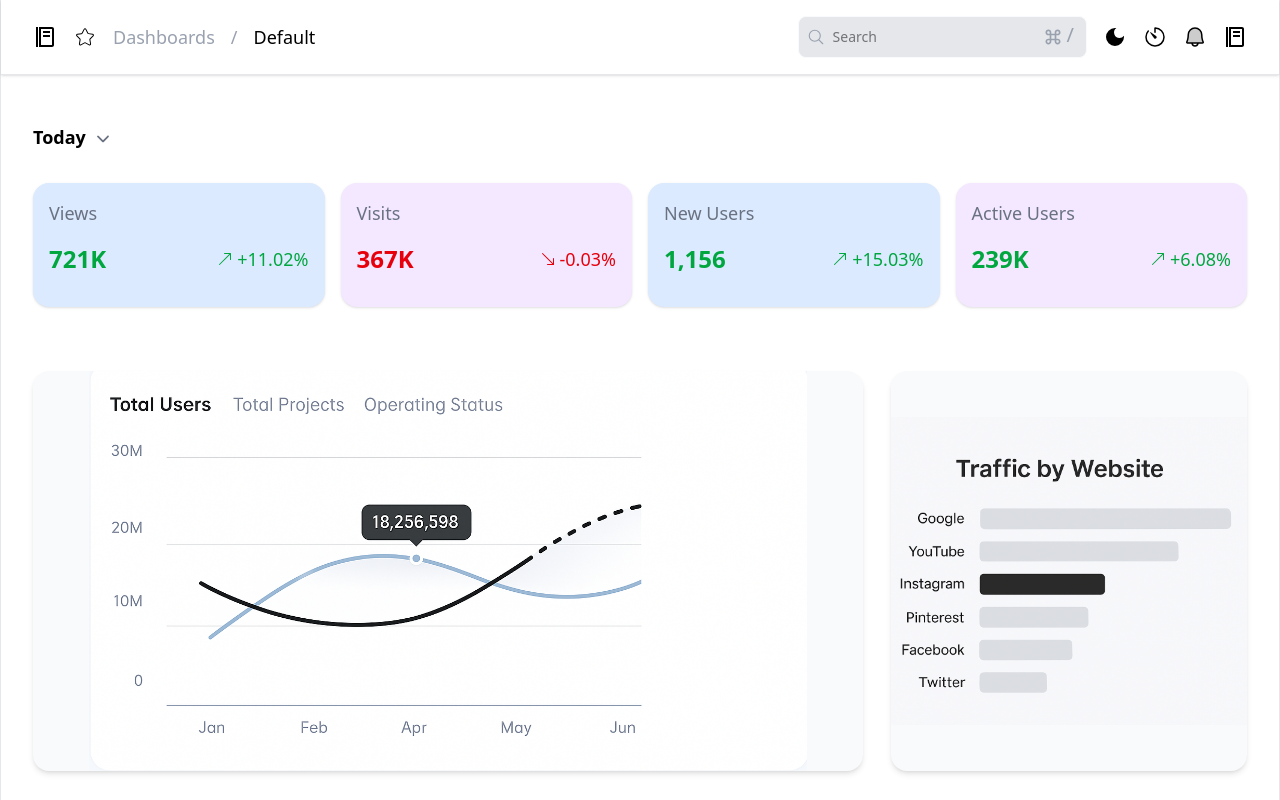
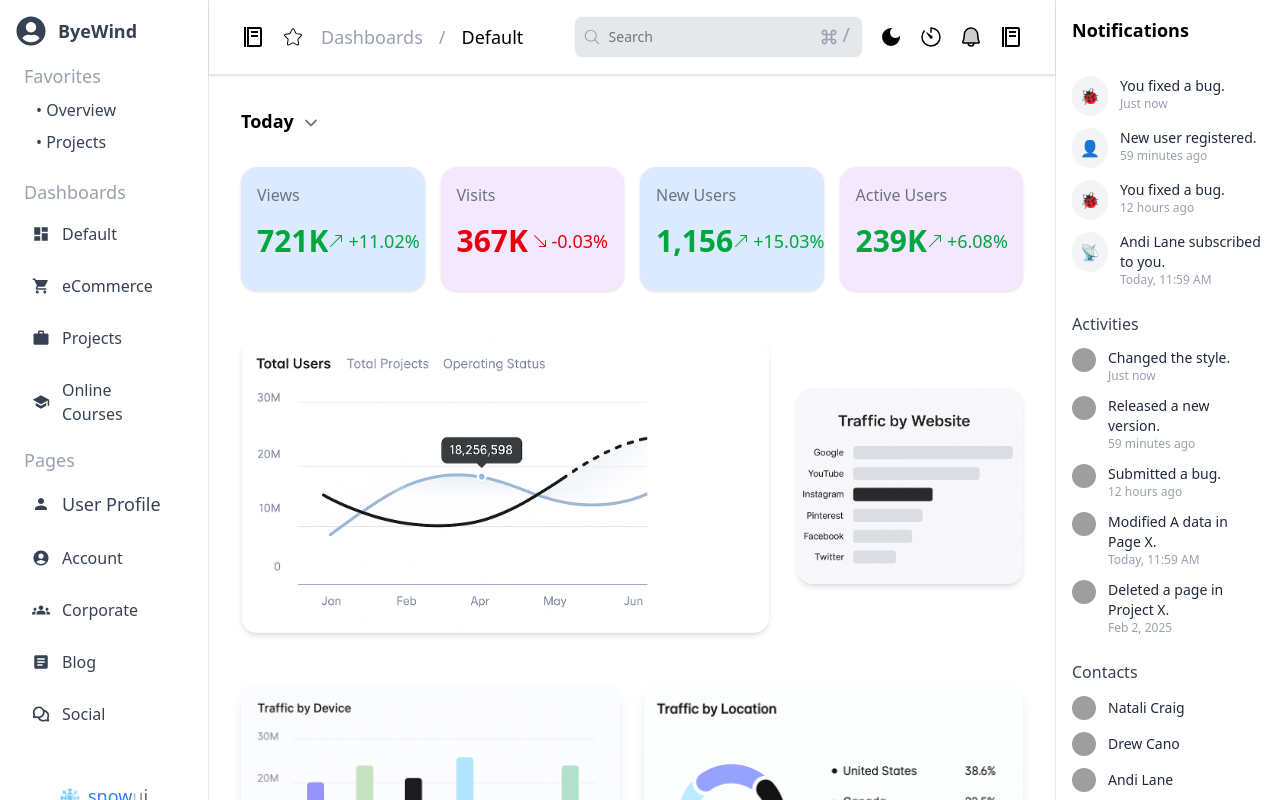
Before and after one commit to SourabhSingh22/StoreShoppy-Assignment, a React (Vite) app: page / in a window 1280 px wide. Shown: the top 800 px of the page. Built offline with nearby package versions, Linux system fonts and the light colour scheme; grey boxes are pictures that could not be loaded.

Commit message:
some changes

```diff
--- a/src/components/Dashboard.jsx
+++ b/src/components/Dashboard.jsx
@@ -14,9 +14,10 @@ import TrafficByLocation from '../assets/TrafficByLocation.png';
 import Profile from './Profile';
 import Notifications from './Notifications';
 
-const Dashboard = ({ darkMode, setDarkMode }) => {
-  const [openMenu, setOpenMenu] = useState(false);
-  const [rightMenuOpen, setRightMenuOpen] = useState(false);
+const Dashboard = () => {
+    const [darkMode, setDarkMode] = useState(false);
+    const [openMenu, setOpenMenu] = useState(true);
+    const [rightMenuOpen, setRightMenuOpen] = useState(true);
 
     const stats = [
         { title: "Views", value: "721K", change: "+11.02%", isPositive: true },
@@ -30,29 +31,36 @@ const Dashboard = ({ darkMode, setDarkMode }) => {
     const handleRightMenu = () => setRightMenuOpen(!rightMenuOpen);
 
     return (
-    <div className={`w-full h-full transition-all duration-300 ${darkMode ? "bg-gray-900 text-white" : "bg-white text-black"}`}>
-      <div className="flex">
+        <div className={`w-full min-h-screen transition-all duration-300 ${darkMode ? "bg-gray-900 text-white" : "bg-white text-black"}`}>
+            <div className="flex flex-col md:flex-row">
+
                 {/* Left Profile Sidebar */}
-        <Profile openMenu={openMenu} />
+
+                <Profile openMenu={openMenu} setOpenMenu={setOpenMenu} />
 
                 <main className={`flex-1 border-l border-r ${darkMode ? "border-gray-700" : "border-gray-200"}`}>
-          <nav className={`${darkMode ? "bg-gray-800 border-gray-700" : "bg-white border-gray-200"} flex items-center justify-between px-8 py-4 border-b shadow-sm`}>
-            <div className='text-xl flex items-center gap-4'>
-              <BiFoodMenu className='text-2xl cursor-pointer' onClick={handleLeftMenu} />
-              <CiStar className='text-2xl' />
-              <p className='text-gray-400 text-lg'>Dashboards</p>
-              <p className='text-gray-400 text-lg'>/</p>
-              <p className='text-lg'>Default</p>
+
+                    {/* NAVBAR */}
+                    <nav className={`${darkMode ? "bg-gray-800 border-gray-700" : "bg-white border-gray-200"} flex flex-col sm:flex-row items-center justify-between gap-4 px-4 sm:px-8 py-4 border-b shadow-sm`}>
+                        <div className='text-sm sm:text-lg flex items-center gap-2 sm:gap-4'>
+                            <BiFoodMenu className='text-xl sm:text-2xl cursor-pointer' onClick={handleLeftMenu} />
+                            <CiStar className='text-xl sm:text-2xl' />
+                            <p className='text-gray-400 text-sm sm:text-lg'>Dashboards</p>
+                            <p className='text-gray-400 text-sm sm:text-lg'>/</p>
+                            <p className='text-sm sm:text-lg'>Default</p>
                         </div>
-            <div className='flex items-center gap-4'>
-              <div className={`${darkMode ? "bg-gray-700 border-gray-600" : "bg-gray-200 border-gray-50"} flex items-center text-lg px-2 gap-2 py-1 rounded-lg border focus-within:border-blue-500`}>
-                <IoSearchOutline className='text-gray-400 text-lg' />
-                <input type="text" placeholder='Search' className={`outline-none text-sm bg-transparent ${darkMode ? "text-white" : "text-black"}`} />
-                <div className='flex items-center text-gray-400 text-xl gap-1 pr-1'>
+
+                        {/* Search Bar + Icons */}
+                        <div className='flex flex-col sm:flex-row items-center gap-3 sm:gap-4 w-full sm:w-auto'>
+                            <div className={`${darkMode ? "bg-gray-700 border-gray-600" : "bg-gray-200 border-gray-50"} flex items-center text-xs sm:text-lg px-2 gap-2 py-1 rounded-lg border w-full sm:w-auto`}>
+                                <IoSearchOutline className='text-gray-400 text-base sm:text-lg' />
+                                <input type="text" placeholder='Search' className={`outline-none text-xs sm:text-sm bg-transparent flex-1 ${darkMode ? "text-white" : "text-black"}`} />
+                                <div className='hidden sm:flex items-center text-gray-400 text-xl gap-1 pr-1'>
                                     <MdKeyboardCommandKey /><p className='pb-1'>/</p>
                                 </div>
                             </div>
-              <div className='text-2xl flex gap-4'>
+
+                            <div className='text-xl sm:text-2xl flex gap-3 sm:gap-4'>
                                 <button onClick={() => setDarkMode(!darkMode)}>
                                     {darkMode ? <MdOutlineLightMode /> : <MdDarkMode />}
                                 </button>
@@ -63,19 +71,22 @@ const Dashboard = ({ darkMode, setDarkMode }) => {
                         </div>
                     </nav>
 
-          {/* Content Sections */}
-          <div className='w-full mt-12 px-8'>
+                    {/* CONTENT */}
+                    <div className='w-full mt-8 px-4 sm:px-8'>
+
+                        {/* Heading */}
                         <div className='flex items-center gap-2 mb-8'>
-              <h1 className='font-semibold text-lg'>Today</h1>
-              <IoIosArrowDown className='mt-1 text-gray-500 text-lg' />
+                            <h1 className='font-semibold text-base sm:text-lg'>Today</h1>
+                            <IoIosArrowDown className='mt-1 text-gray-500 text-sm sm:text-lg' />
                         </div>
 
-            <div className="grid grid-cols-1 sm:grid-cols-4 gap-4">
+                        {/* Stats Cards */}
+                        <div className="grid grid-cols-1 sm:grid-cols-2 lg:grid-cols-4 gap-4">
                             {stats.map((item, index) => (
                                 <div key={index} className={`p-4 rounded-2xl shadow-sm ${colors[index]} flex flex-col`}>
-                  <p className="text-gray-500 text-lg">{item.title}</p>
-                  <div className={`flex items-center justify-between text-lg my-4 ${item.isPositive ? "text-green-600" : "text-red-600"}`}>
-                    <h2 className="text-sm md:text-base lg:text-3xl xl:text-2xl font-bold mr-2">{item.value}</h2>
+                                    <p className="text-gray-500 text-sm sm:text-base">{item.title}</p>
+                                    <div className={`flex items-center justify-between text-sm sm:text-lg my-4 ${item.isPositive ? "text-green-600" : "text-red-600"}`}>
+                                        <h2 className="text-base sm:text-xl md:text-3xl font-bold">{item.value}</h2>
                                         <div className='flex items-center gap-1'>
                                             {item.isPositive ? <BsArrowUpRight size={16} /> : <BsArrowDownRight size={16} />}
                                             <span>{item.change}</span>
@@ -85,30 +96,30 @@ const Dashboard = ({ darkMode, setDarkMode }) => {
                             ))}
                         </div>
 
-            {/* Third section */}
-            <section className='mt-16 w-full flex items-center justify-between gap-7'>
-              <div className='w-[70%]'>
-                <img src={total_users} alt="total_users" className='lg:h-[400px] shadow-md rounded-2xl bg-gray-50 object-scale-down lg:w-full w-[60%]' />
+                        {/* Third section (Images) */}
+                        <section className='mt-12 flex flex-col lg:flex-row items-center gap-7'>
+                            <div className='w-full lg:w-[70%]'>
+                                <img src={total_users} alt="total_users" className='w-full h-auto max-h-52 sm:max-h-72 lg:max-h-[400px] shadow-md rounded-2xl bg-gray-50 object-contain' />
                             </div>
-              <div className='lg:w-[30%]'>
-                <img src={traffic_by_website} alt="traffic_by_website" className='lg:h-[400px] rounded-2xl shadow-md bg-gray-50 object-scale-down lg:w-full w-[20]' />
+                            <div className='w-full lg:w-[30%] flex justify-center'>
+                                <img src={traffic_by_website} alt="traffic_by_website" className='w-full h-auto max-h-52 sm:max-h-72 lg:max-h-[400px] shadow-md rounded-2xl bg-gray-50 object-contain' />
                             </div>
                         </section>
 
-            {/* forth section */}
-            <section className='mt-16 w-full flex items-center justify-between gap-16'>
-              <div className='w-[50%] shadow-lg rounded-2xl'>
-                <img src={TrafficByDevice} alt="TrafficByDevice" className='rounded-2xl' />
+                        {/* Fourth section */}
+                        <section className='mt-12 w-full flex flex-col lg:flex-row items-center justify-between gap-6'>
+                            <div className='w-full lg:w-[50%] shadow-lg rounded-2xl'>
+                                <img src={TrafficByDevice} alt="TrafficByDevice" className='w-full h-auto rounded-2xl object-contain' />
                             </div>
-              <div className='w-[50%] shadow-lg rounded-2xl'>
-                <img src={TrafficByLocation} alt="TrafficByLocation" className='rounded-2xl' />
+                            <div className='w-full lg:w-[50%] shadow-lg rounded-2xl'>
+                                <img src={TrafficByLocation} alt="TrafficByLocation" className='w-full h-auto rounded-2xl object-contain' />
                             </div>
                         </section>
                     </div>
                 </main>
 
                 {/* Right Notification Sidebar */}
-        <Notifications open={rightMenuOpen} />
+                <Notifications open={rightMenuOpen} openMenu={openMenu} setOpenMenu={setOpenMenu} />
             </div>
         </div>
     );
--- a/src/components/Notifications.jsx
+++ b/src/components/Notifications.jsx
@@ -27,7 +27,7 @@ const contacts = [
 const Notifications = ({ open}) => {
   return (
     <div
-      className={`fixed md:static top-0 left-0 h-full bg-white transition-all duration-300 ${open ? "w-52" : "w-0 overflow-hidden bg-gray-100"}`}
+      className={`fixed md:static top-0 left-0 h-full bg-white transition-all duration-300 ${open ? "w-56" : "w-0 overflow-hidden bg-gray-100"}`}
     >
       {/* Header */}
       <div className="flex items-center justify-between p-4">
--- a/src/components/Profile.jsx
+++ b/src/components/Profile.jsx
@@ -6,8 +6,9 @@ import {
 } from "react-icons/md";
 import { PiChatsCircleBold } from "react-icons/pi";
 import snowflake from "../assets/snowflake.png";
+import { RxCross2 } from "react-icons/rx";
 
-const Profile = ({ openMenu }) => {
+const Profile = ({ openMenu, setOpenMenu }) => {
   const [showUserProfileItems, setShowUserProfileItems] = useState(false);
 
   const showItems = () => {
@@ -16,12 +17,17 @@ const Profile = ({ openMenu }) => {
 
   return (
     <aside
-    className={`
+      className={`
         fixed md:static top-0 left-0 h-full bg-white
-        transition-all duration-500 ease-in-out
+        transition-all duration-500 ease-in-out z-50
         ${openMenu ? "w-52 opacity-100" : "w-0 opacity-0 overflow-hidden"}
       `}
     >
+      {/* Close (Cross) Button for Mobile */}
+      <div className="lg:hidden absolute right-0 top-4 mx-4 text-2xl cursor-pointer" onClick={() => setOpenMenu(false)}>
+        <RxCross2  />
+      </div>
+
       {/* User Profile */}
       <div className="flex items-center gap-3 px-4 py-4">
         <FaUserCircle className="text-3xl text-gray-700" />
@@ -74,21 +80,11 @@ const Profile = ({ openMenu }) => {
               ${showUserProfileItems ? "max-h-60 opacity-100" : "max-h-0 opacity-0"}
             `}
           >
-            <li className="flex items-center gap-3 p-2 rounded-lg cursor-pointer hover:bg-gray-100">
-              Overview
-            </li>
-            <li className="flex items-center gap-3 p-2 rounded-lg cursor-pointer hover:bg-gray-100">
-              Projects
-            </li>
-            <li className="flex items-center gap-3 p-2 rounded-lg cursor-pointer hover:bg-gray-100">
-              Campaigns
-            </li>
-            <li className="flex items-center gap-3 p-2 rounded-lg cursor-pointer hover:bg-gray-100">
-              Documents
-            </li>
-            <li className="flex items-center gap-3 p-2 rounded-lg cursor-pointer hover:bg-gray-100">
-              Followers
-            </li>
+            <li className="flex items-center gap-3 p-2 rounded-lg cursor-pointer hover:bg-gray-100">Overview</li>
+            <li className="flex items-center gap-3 p-2 rounded-lg cursor-pointer hover:bg-gray-100">Projects</li>
+            <li className="flex items-center gap-3 p-2 rounded-lg cursor-pointer hover:bg-gray-100">Campaigns</li>
+            <li className="flex items-center gap-3 p-2 rounded-lg cursor-pointer hover:bg-gray-100">Documents</li>
+            <li className="flex items-center gap-3 p-2 rounded-lg cursor-pointer hover:bg-gray-100">Followers</li>
           </div>
         </ul>
       </div>
@@ -115,7 +111,10 @@ const Profile = ({ openMenu }) => {
       <div className="px-6 py-6 flex items-center gap-2 justify-center">
         <img src={snowflake} className="w-5 mt-1" alt="snowflake" />
         <p className="text-blue-500 text-lg">
-          snow<span className="bg-gradient-to-r from-gray-300 to-gray-600 bg-clip-text text-transparent">ui</span>
+          snow
+          <span className="bg-gradient-to-r from-gray-300 to-gray-600 bg-clip-text text-transparent">
+            ui
+          </span>
         </p>
       </div>
     </aside>
```
Lines whose indentation alone changed are shown as unchanged.
